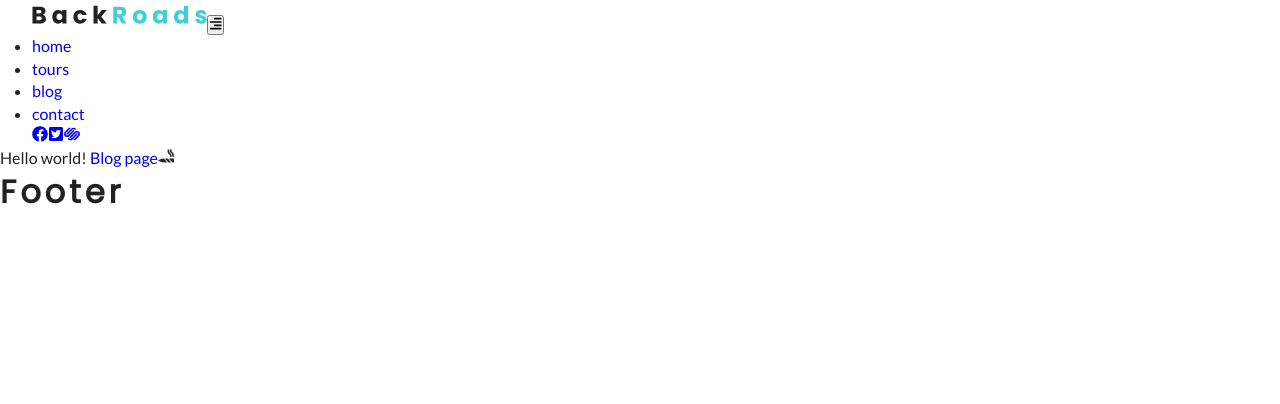
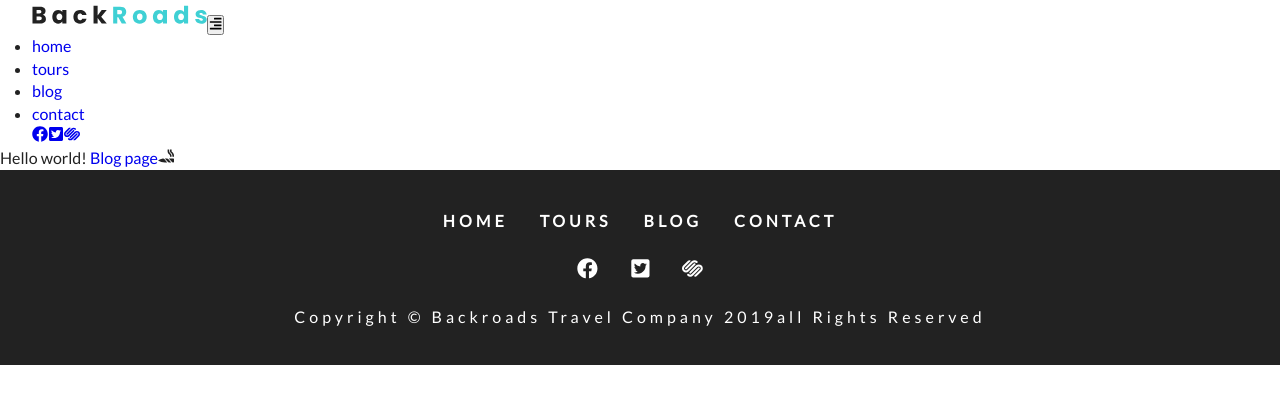
Before and after one commit to NicolaAstra/Gatsby-Company-Website, a Gatsby site: page / in a window 1280 px wide. Built offline with nearby package versions, Linux system fonts and the light colour scheme; Gatsby itself is replaced by a stand-in of ours.

Commit message:
styeled footer component

```diff
--- a/src/components/Footer.js
+++ b/src/components/Footer.js
@@ -1,10 +1,41 @@
 import React from "react"
+import { Link } from "gatsby"
+import styles from "../css/footer.module.css"
+import { FaAlignRight } from "react-icons/fa"
+import links from "../constants/links"
+import socialIcons from "../constants/social-icons"
 
 const Footer = () => {
   return (
-    <div>
-      <h1>Footer</h1>
-    </div>
+    <footer className={styles.footer}>
+      <div className={styles.links}>
+        {links.map((item, index) => {
+          return (
+            <Link key={index} to={item.path}>
+              {item.text}
+            </Link>
+          )
+        })}
+      </div>
+      <div className={styles.icons}>
+        {socialIcons.map((item, index) => {
+          return (
+            <a
+              key={index}
+              href={item.url}
+              target="_blank"
+              rel="noopener noreferrer"
+            >
+              {item.icon}
+            </a>
+          )
+        })}
+      </div>
+      <div className={styles.copyright}>
+        copyright &copy; backroads travel company {new Date().getFullYear()}
+        all rights reserved
+      </div>
+    </footer>
   )
 }
 
--- /dev/null
+++ b/src/css/footer.module.css
@@ -0,0 +1,35 @@
+.footer {
+  margin-top: auto;
+  background: var(--mainBlack);
+  padding: 2rem;
+  text-align: center;
+  color: var(--mainWhite);
+}
+.links a {
+  display: inline-block;
+  text-decoration: none;
+  text-transform: uppercase;
+  color: var(--mainWhite);
+  margin: 0.5rem 1rem;
+  letter-spacing: var(--mainSpacing);
+  transition: var(--mainTransition);
+  font-weight: bold;
+}
+.links a:hover {
+  color: var(--primaryColor);
+}
+.icons a {
+  display: inline-block;
+  margin: 1rem;
+  font-size: 1.3rem;
+  color: var(--mainWhite);
+  transition: var(--mainTransition);
+}
+.icons a:hover {
+  color: var(--primaryColor);
+}
+.copyright {
+  text-transform: capitalize;
+  letter-spacing: var(--mainSpacing);
+  line-height: 2;
+}
```
